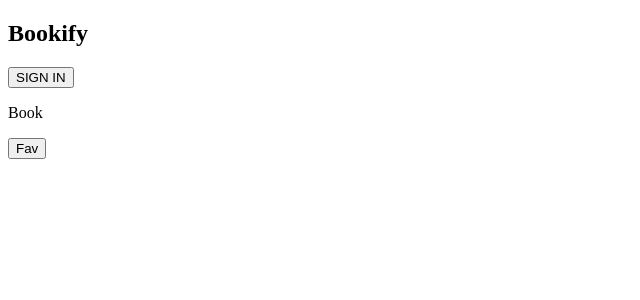
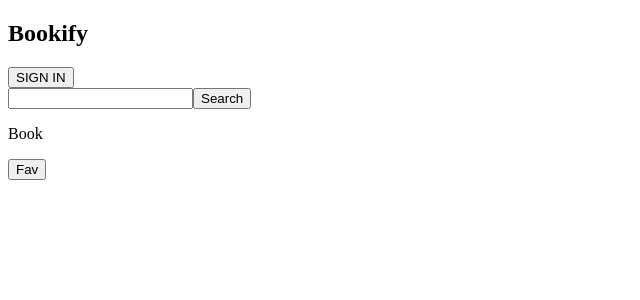
Before and after one commit to djavanm/Bookify, a React (Create React App) app: page / in a window 1280 px wide. Shown: the top 300 px of the page, without its empty margins (0-640 px from the left). Built offline with nearby package versions, Linux system fonts and the light colour scheme.

Commit message:
Setup SearchForm component and onChange functionality for input'

```diff
--- a/src/components/App/App.js
+++ b/src/components/App/App.js
@@ -1,7 +1,8 @@
 import React, { Component } from 'react';
 import '../../styles/App.css';
 import Nav from '../Nav/Nav';
-import BookContainer from '../BookContainer/BookContainer'
+import BookContainer from '../BookContainer/BookContainer';
+import SearchForm from '../SearchForm/SearchForm';
 
 class App extends Component {
   constructor() {
@@ -17,6 +18,7 @@ class App extends Component {
     return (
       <main className='app'>
         <Nav user={user} />
+        <SearchForm />
         <BookContainer />
       </main>
     )
--- a/src/components/SearchForm/SearchForm.js
+++ b/src/components/SearchForm/SearchForm.js
@@ -0,0 +1,31 @@
+import React, { Component } from 'react';
+
+class SearchForm extends Component {
+  constructor() {
+    super();
+    this.state = {
+      searchInput: ''
+    }
+  }
+
+  handleChange = (e) => {
+    this.setState({[e.target.name]: [e.target.value]});
+  }
+
+  render() {
+    const { searchInput } = this.state;
+
+    return (
+      <form>
+        <input
+        type="text"
+        name="searchInput"
+        value={searchInput}
+        onChange={this.handleChange}/>
+        <button>Search</button>
+      </form>
+    )
+  }
+}
+
+export default SearchForm;
```
